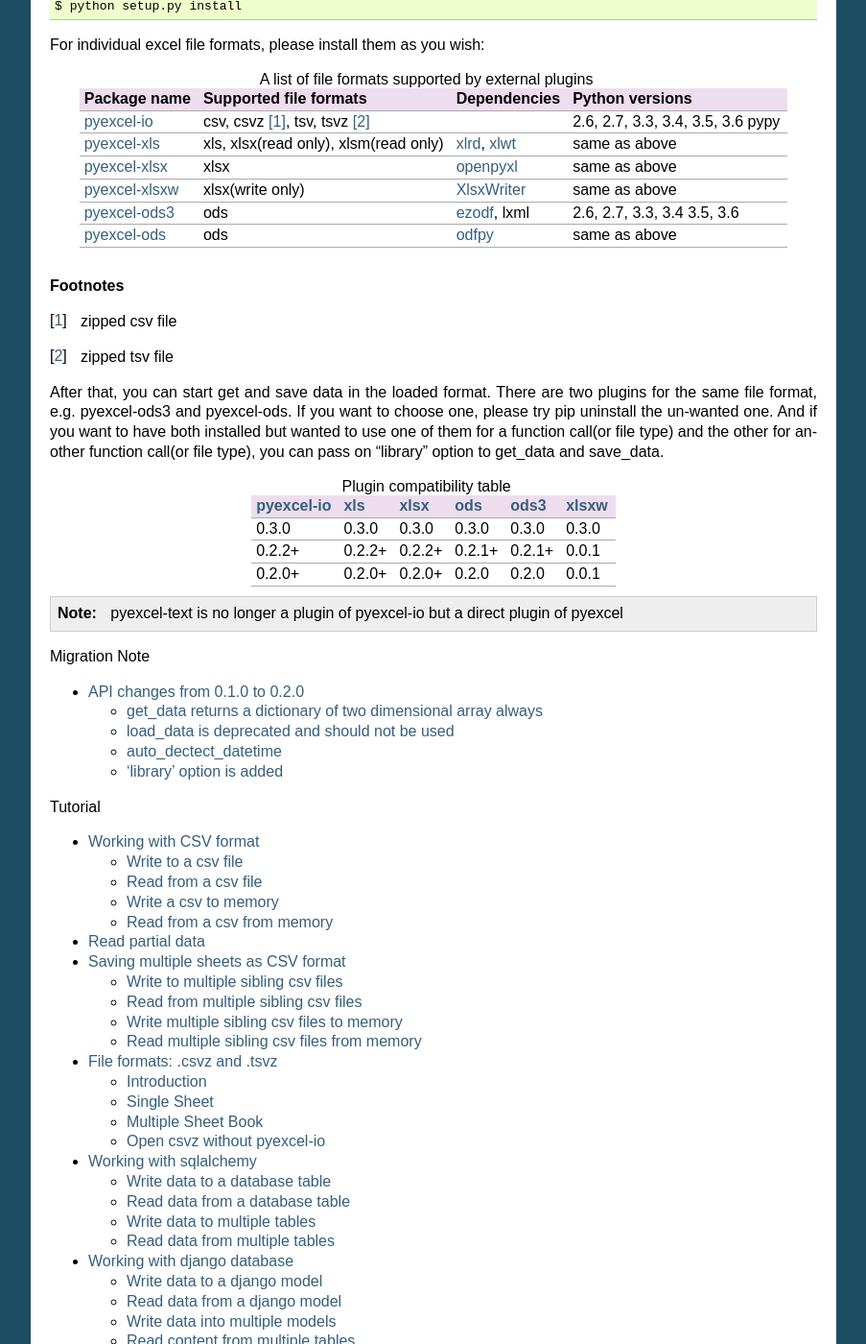
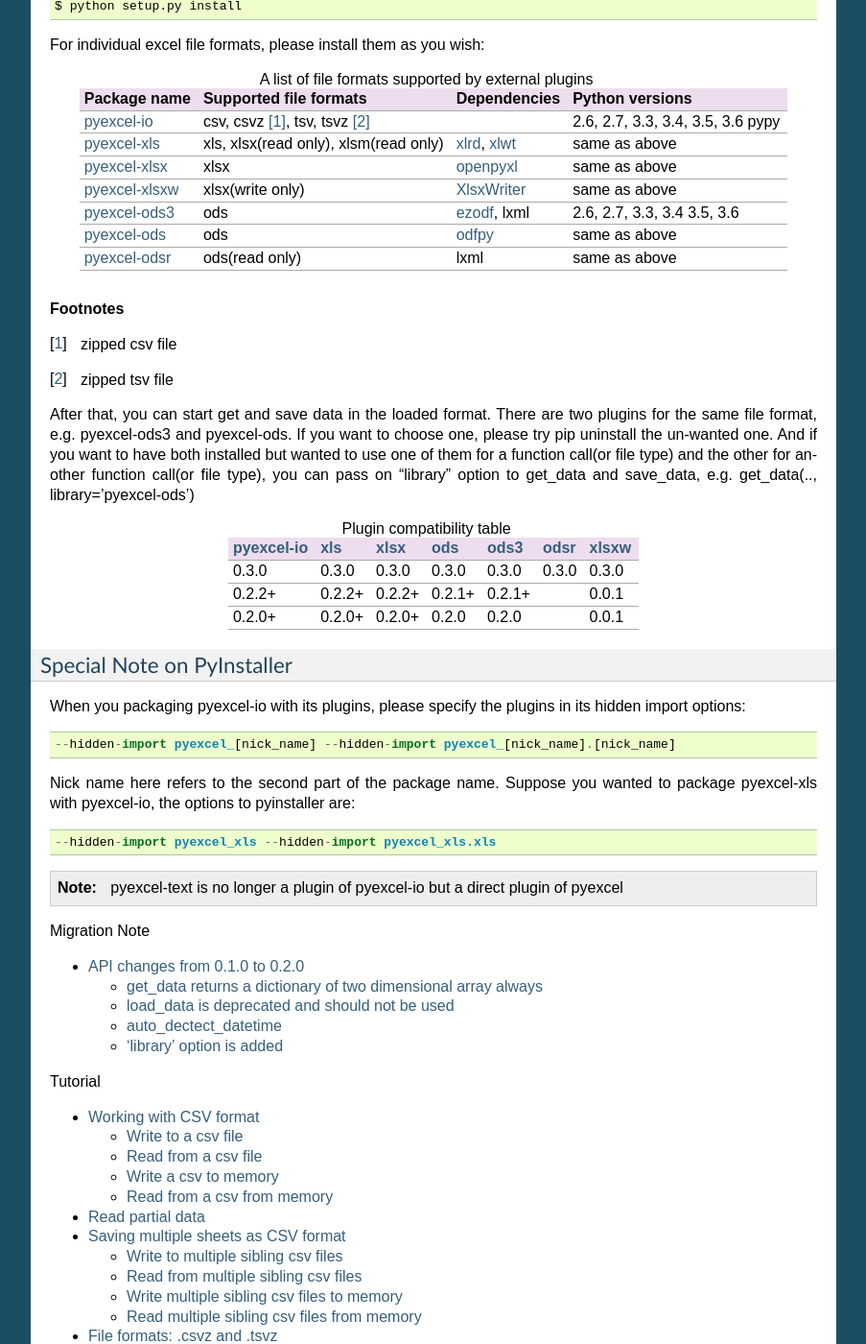
Before and after one commit to pyexcel/pyexcel-io, a Sphinx documentation site: the page built from docs/source/index.rst, in a window 1280 px wide and 1400 px high, scrolled down 841 px. Shown: the whole window at 96% size, without its empty margins (198-1101 px from the left). Built offline with Sphinx 7.4.7, drawn with Linux system fonts in a browser that asks for light colours; some of the changed text lies outside the part shown.

Commit message:
put a installation on pyinstaller, related to #31

```diff
--- a/docs/source/index.rst
+++ b/docs/source/index.rst
@@ -64,26 +64,28 @@ For individual excel file formats, please install them as you wish:
 
 .. table:: A list of file formats supported by external plugins
 
-   ================= ======================= ============= ==================
-   Package name      Supported file formats  Dependencies  Python versions
-   ================= ======================= ============= ==================
-   `pyexcel-io`_     csv, csvz [#f1]_, tsv,                2.6, 2.7, 3.3,
-                     tsvz [#f2]_                           3.4, 3.5, 3.6
-                                                           pypy
-   `pyexcel-xls`_    xls, xlsx(read only),   `xlrd`_,      same as above
-                     xlsm(read only)         `xlwt`_
-   `pyexcel-xlsx`_   xlsx                    `openpyxl`_   same as above
-   `pyexcel-xlsxw`_  xlsx(write only)        `XlsxWriter`_ same as above
-   `pyexcel-ods3`_   ods                     `ezodf`_,     2.6, 2.7, 3.3, 3.4
-                                             lxml          3.5, 3.6
-   `pyexcel-ods`_    ods                     `odfpy`_      same as above
-   ================= ======================= ============= ==================
+   ======================== ======================= =============== ==================
+   Package name              Supported file formats  Dependencies   Python versions
+   ======================== ======================= =============== ==================
+   `pyexcel-io`_            csv, csvz [#f1]_, tsv,                  2.6, 2.7, 3.3,
+                            tsvz [#f2]_                             3.4, 3.5, 3.6
+                                                                    pypy
+   `pyexcel-xls`_           xls, xlsx(read only),   `xlrd`_,        same as above
+                            xlsm(read only)         `xlwt`_
+   `pyexcel-xlsx`_          xlsx                    `openpyxl`_     same as above
+   `pyexcel-xlsxw`_         xlsx(write only)        `XlsxWriter`_   same as above
+   `pyexcel-ods3`_          ods                     `ezodf`_,       2.6, 2.7, 3.3, 3.4
+                                                    lxml            3.5, 3.6
+   `pyexcel-ods`_           ods                     `odfpy`_        same as above
+   `pyexcel-odsr`_          ods(read only)          lxml            same as above
+   ======================== ======================= =============== ==================
 
 .. _pyexcel-io: https://github.com/pyexcel/pyexcel-io
 .. _pyexcel-xls: https://github.com/pyexcel/pyexcel-xls
 .. _pyexcel-xlsx: https://github.com/pyexcel/pyexcel-xlsx
 .. _pyexcel-ods: https://github.com/pyexcel/pyexcel-ods
 .. _pyexcel-ods3: https://github.com/pyexcel/pyexcel-ods3
+.. _pyexcel-odsr: https://github.com/pyexcel/pyexcel-odsr
 .. _pyexcel-xlsxw: https://github.com/pyexcel/pyexcel-xlsxw
 
 .. _xlrd: https://github.com/python-excel/xlrd
@@ -104,25 +106,39 @@ are two plugins for the same file format, e.g. pyexcel-ods3 and pyexcel-ods.
 If you want to choose one, please try pip uninstall the un-wanted one. And if
 you want to have both installed but wanted to use one of them for a function
 call(or file type) and the other for another function call(or file type), you can
-pass on "library" option to get_data and save_data.
+pass on "library" option to get_data and save_data, e.g.
+get_data(.., library='pyexcel-ods')
 
 .. table:: Plugin compatibility table
 
-    ============= ======= ======== ======= ======== ========
-    `pyexcel-io`_ `xls`_  `xlsx`_  `ods`_  `ods3`_  `xlsxw`_
-    ============= ======= ======== ======= ======== ========
-    0.3.0         0.3.0   0.3.0    0.3.0   0.3.0    0.3.0
-    0.2.2+        0.2.2+  0.2.2+   0.2.1+  0.2.1+   0.0.1
-    0.2.0+        0.2.0+  0.2.0+   0.2.0   0.2.0    0.0.1
-    ============= ======= ======== ======= ======== ========
+    ============= ======= ======== ======= ======== ======== ========
+    `pyexcel-io`_ `xls`_  `xlsx`_  `ods`_  `ods3`_  `odsr`_  `xlsxw`_
+    ============= ======= ======== ======= ======== ======== ========
+    0.3.0         0.3.0   0.3.0    0.3.0   0.3.0    0.3.0    0.3.0
+    0.2.2+        0.2.2+  0.2.2+   0.2.1+  0.2.1+            0.0.1
+    0.2.0+        0.2.0+  0.2.0+   0.2.0   0.2.0             0.0.1
+    ============= ======= ======== ======= ======== ======== ========
 
 .. _pyexcel-io: https://github.com/pyexcel/pyexcel-io
 .. _xls: https://github.com/pyexcel/pyexcel-xls
 .. _xlsx: https://github.com/pyexcel/pyexcel-xlsx
 .. _xlsxw: https://github.com/pyexcel/pyexcel-xlsxw
+.. _odsr: https://github.com/pyexcel/pyexcel-odsr
 .. _ods: https://github.com/pyexcel/pyexcel-ods
 .. _ods3: https://github.com/pyexcel/pyexcel-ods3
-.. _text: https://github.com/pyexcel/pyexcel-text
+
+Special Note on PyInstaller
+********************************************************************************
+
+When you packaging pyexcel-io with its plugins, please specify the plugins in
+its hidden import options::
+
+    --hidden-import pyexcel_[nick_name] --hidden-import pyexcel_[nick_name].[nick_name]
+
+Nick name here refers to the second part of the package name. Suppose you
+wanted to package pyexcel-xls with pyexcel-io, the options to pyinstaller are::
+
+    --hidden-import pyexcel_xls --hidden-import pyexcel_xls.xls
 
 .. note::
    pyexcel-text is no longer a plugin of pyexcel-io but a direct plugin of pyexcel
```
Also changed, not shown: .moban.d/docs/source/index.rst (+23 -9 lines).
